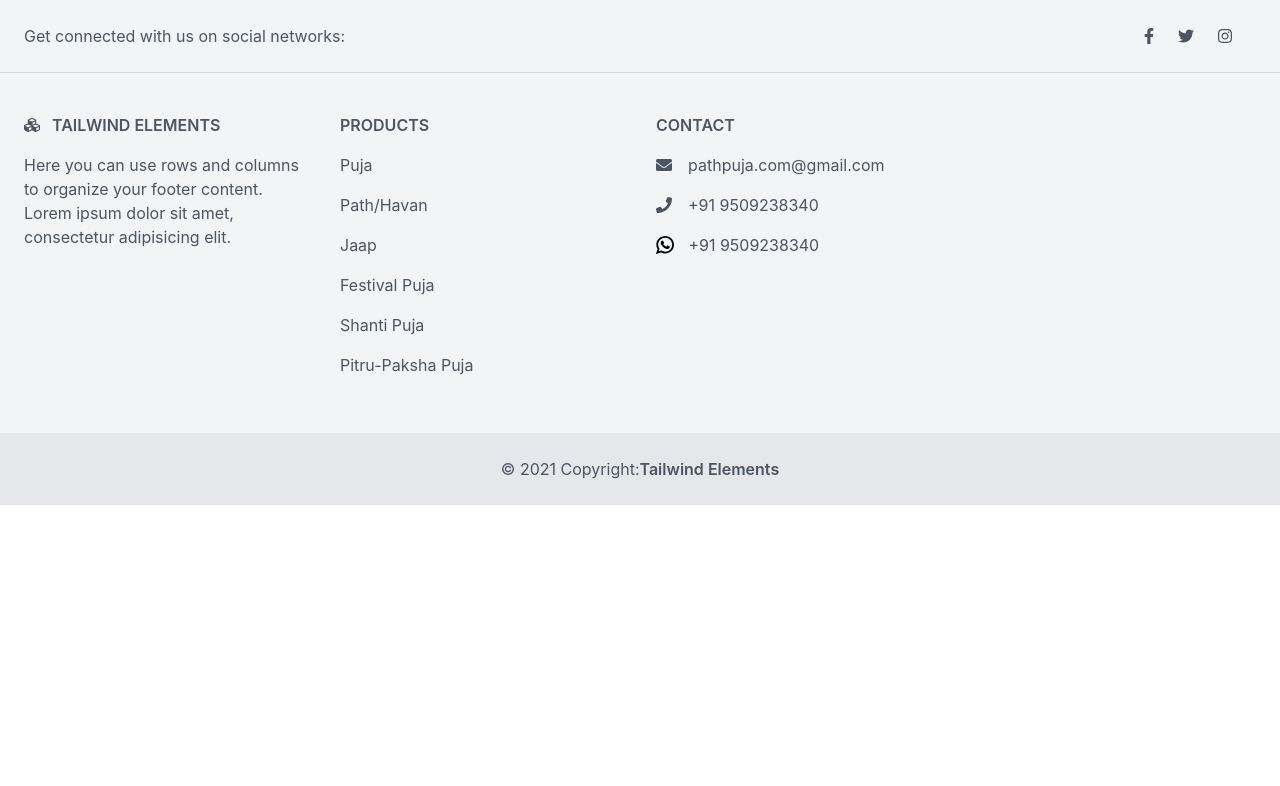
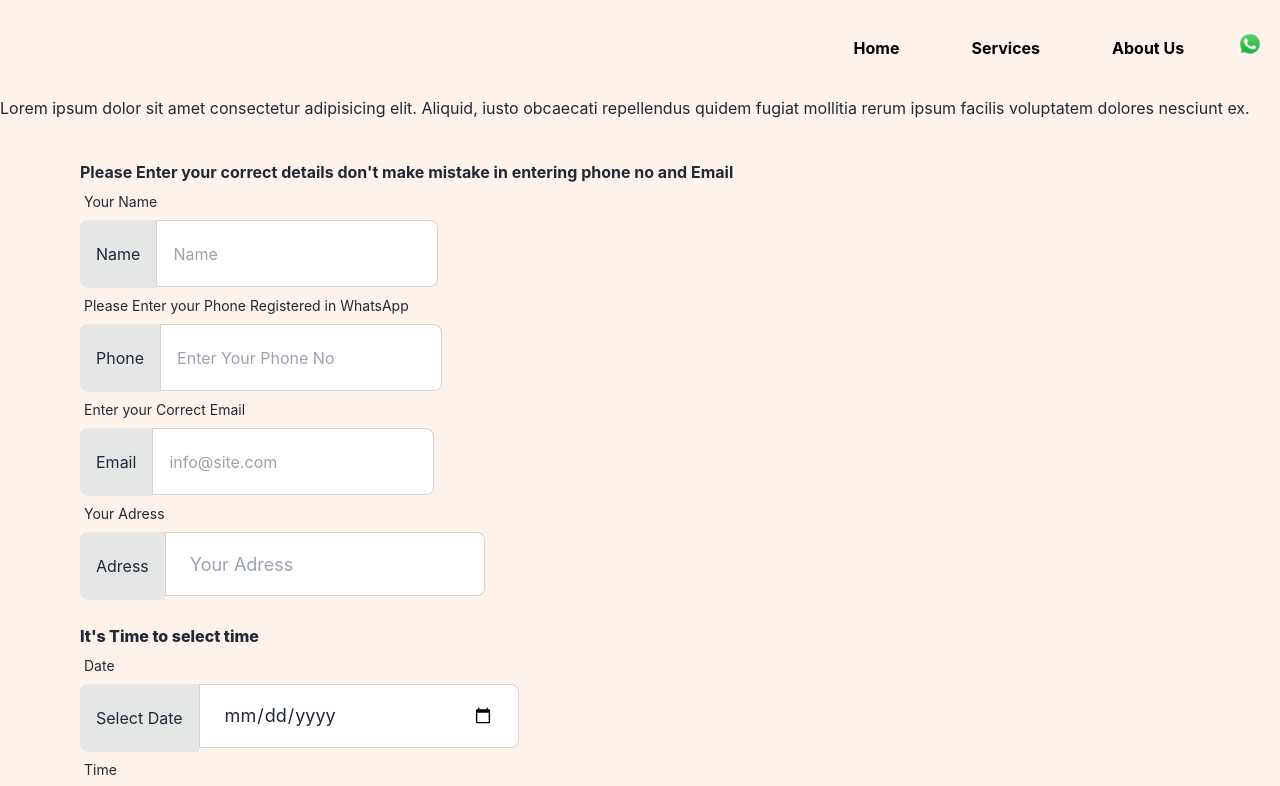
Before and after one commit to dhukslsp/pathpujaLatest, a React (Create React App) app: page /Detailing in a window 1280 px wide. Shown: the top 786 px of the page. Built offline with nearby package versions, Linux system fonts and the light colour scheme.

Commit message:
Error Showing In context text js

```diff
--- a/src/App.js
+++ b/src/App.js
@@ -7,6 +7,7 @@ import Services from './Components/Services';
 import Ourservices from './Components/Ourservices';
 import ContextText from './Components/ContextText';
 import Notestate from './Context/Notestate';
+import Detailing from './Components/Detailing';
 function App() {
   return (
     <div className='m-0 p-0'>
@@ -16,6 +17,7 @@ function App() {
           <Route path='/About' element={<About />} />
           <Route path='/Services' element={<Ourservices />} />
           <Route path='/AboutService' element={<Services />} />
+          <Route path='/Detailing' element={<Detailing/>} />
           <Route path='/my' element={<ContextText />} />
         </Routes>
         <Footer />
--- a/src/Components/ContextText.js
+++ b/src/Components/ContextText.js
@@ -1,11 +1,21 @@
-import React, { useContext } from 'react'
-import Contextcreat from '../Context/Contextcreat'
+import React, { useState,useEffect } from 'react'
 export default function ContextText() {
-    const home = useContext(Contextcreat);
-     const{myval}=home;
+  const [first, setnotes] = useState();
+  useEffect(() => {
+    const fetchallnotes = async () => {
+      const response = await fetch(`http://localhost:2001/api/Retrieve/myroute1/Rudrabhishek puja`, {
+        method: 'GET'
+      })
+      const newjson = await response.json()
+      setnotes(newjson);
+      //Logic for editing for the client
+    }
+    fetchallnotes();
+  }, [])
+
   return (
-    <div>
-        The val of my val is {myval}
+    <div className='text-black'>
+        {first.map((elm)=>{return elm.name})}
     </div>
   )
 }
--- /dev/null
+++ b/src/Components/Detailing.js
@@ -0,0 +1,72 @@
+    import React from 'react'
+    import Navbar from './Navbar'
+    function Detailing() {
+        return (
+            <div style={{ "background": "#fef3ea" }}>
+                <Navbar />
+
+                <div>Lorem ipsum dolor sit amet consectetur adipisicing elit. Aliquid, iusto obcaecati repellendus quidem fugiat mollitia rerum ipsum facilis voluptatem dolores nesciunt ex.</div>
+                <div className='flex flex-col justify-center m-10'>
+                    <p className='pl-10 font-bold'>Please Enter your correct details don't make mistake in entering phone no and Email</p>
+                    <div className="form-control pl-10">
+                        <label className="label">
+                            <span className="label-text">Your Name</span>
+                        </label>
+                        <label className="input-group" style = {{"minWidth":"16pc","height":"5pc","height":"68px"}}>
+                            <span>Name</span>
+                            <input type="text" placeholder="Name" className="input input-bordered" style = {{"height":"67px"}}/>
+                        </label>
+                    </div>
+                    <div className="form-control pl-10">
+                        <label className="label">
+                            <span className="label-text">Please Enter your Phone Registered in WhatsApp</span>
+                        </label>
+                        <label className="input-group" style = {{"minWidth":"16pc","height":"5pc","height":"68px"}}>
+                            <span>Phone</span>
+                            <input type="text" placeholder="Enter Your Phone No" className="input input-bordered" style = {{"height":"67px"}}/>
+                        </label>
+                    </div>
+                    <div className="form-control pl-10">
+                        <label className="label">
+                            <span className="label-text">Enter your Correct Email</span>
+                        </label>
+                        <label className="input-group" style = {{"minWidth":"16pc","height":"5pc","height":"68px"}}>
+                            <span>Email</span>
+                            <input type="email" placeholder="info@site.com" className="input input-bordered" style = {{"height":"67px"}}/>
+                        </label>
+                    </div>
+                    <div className="form-control pl-10">
+                        <label className="label">
+                            <span className="label-text">Your Adress</span>
+                        </label>
+                        <label className="input-group" style = {{"minWidth":"16pc","height":"5pc","height":"68px"}}>
+                            <span>Adress</span>
+                            <input type="text" placeholder="Your Adress" className="input input-bordered input-lg w-full max-w-xs" />
+                        </label>
+                    </div>
+                    <div className='pl-10 pt-6 font-extrabold'>It's Time to select time</div>
+                    <div className="form-control pl-10">
+                        <label className="label">
+                            <span className="label-text">Date</span>
+                        </label>
+                        <label className="input-group" style = {{"minWidth":"16pc","height":"5pc","height":"68px"}}>
+                            <span>Select Date</span>
+                            <input type="date" placeholder="Select Date" className="input input-bordered input-lg w-full max-w-xs" />
+                        </label>
+                    </div>
+                    <div className="form-control pl-10">
+                        <label className="label">
+                            <span className="label-text">Time</span>
+                        </label>
+                        <label className="input-group" style = {{"minWidth":"16pc","height":"5pc","height":"68px"}}>
+                            <span>Select time</span>
+                            <input type="time" placeholder="Select Date" className="input input-bordered input-lg w-full max-w-xs" />
+                        </label>
+                    </div>
+                    <button className="btn btn-success mt-10 ml-10 mb-10" style={{"width":"20pc"}}>Click For Getting Payment Details</button>
+                </div>
+            </div>
+        )
+    }
+
+    export default Detailing
--- /dev/null
+++ b/src/Components/PackageCard.js
@@ -0,0 +1,22 @@
+import React from 'react'
+
+function PackageCard(props) {
+    return (
+        <div className="card w-60 bg-base-100 shadow-xl m-12">
+            <div className="card-body bg-white">
+                <h2 className="card-title">{props.package}</h2>
+                <ul className='list-disc'>
+                    <li>{props.pandits}</li>
+                    <li>Price ₹{props.prices}</li>
+                    <li>{props.subpuja}</li>
+                    <li>{props.hours}</li>
+                </ul>
+                <div className="card-actions justify-end">
+                    <button className="btn btn-primary">Select</button>
+                </div>
+            </div>
+        </div>
+    )
+}
+
+export default PackageCard
--- a/src/Context/Notestate.js
+++ b/src/Context/Notestate.js
@@ -1,10 +1,9 @@
 import Contextcreat from './Contextcreat';
-import React from 'react';
-
-const Notestate = (props)=>{
-    const myval  = 'This String'
-    return(
-        <Contextcreat.Provider value = {{myval}}>
+import React,{useState} from 'react';
+const Notestate = (props) => {
+   const [pujaname,changepujaname] = useState();
+    return (
+        <Contextcreat.Provider value={{ pujaname,changepujaname}}>
             {props.children}
         </Contextcreat.Provider>
     )
--- /dev/null
+++ b/src/mapping.json
@@ -0,0 +1,4 @@
+{
+    "Rudrabhishek puja":"0",
+    "Satyanarayana Puja":"1"
+}
--- /dev/null
+++ b/src/records.json
@@ -0,0 +1,61 @@
+[
+    {
+        "name":"Rudrabhishek puja",
+        "Desc":"NA",
+        "Benifit1":"It increases positivity in the family.",
+        "Benifit2":"It removes all the evil eyes, doshas from your family’s life.",
+        "Benifit3":"It helps get rid off sudden accidents and health issues.",
+        "Benifit4":"It blesses family with health, peace and optimism.",
+        "Basic":"NA",
+        "Regular":{
+            "Subpuja":"Eka Rudrabhishek",
+            "hours":"1:30 hous",
+            "Pandit":"1-2 Pandit ji",
+            "Prices":"3500"
+        },
+        "Premium":{
+            "Subpuja":"Laghu Rudrabhishek Puja",
+            "hours":"6:00 hous",
+            "Pandit":"11+1 Pandit ji",
+            "Prices":"41000"
+        },
+        "Standard":{
+            "Subpuja":"Eka dash Rudraabhishek (Namak Chamak)",
+            "hours":"2 hous",
+            "Pandit":"2 Pandit ji",
+            "Prices":"5800"
+        }
+    },
+    {
+        "name":"Satyanarayana Puja",
+        "Desc":"NA",
+        "Benifit1":"Satyanarayan Pooja helps us to maintain positivity in the house.",
+        "Benifit2":"Satyanarayan Pooja remove all the negative energies that are trying to enter the house.",
+        "Benifit3":"Satyanarayan Pooja  bring peace and harmony in the family.",
+        "Benifit4":"Satyanarayan Pooja blesses us with health, wealth and happiness.",
+        "Basic":{
+            "Subpuja":"NA",
+            "hours":"2 hour",
+            "Pandit":"1 Pandit ji",
+            "Prices":"3500"
+        },
+        "Regular":{
+            "Subpuja":"Eka Rudrabhishek",
+            "hours":"1:30 hour",
+            "Pandit":"1-2 Pandit ji",
+            "Prices":"3500"
+        },
+        "Premium":{
+            "Subpuja":"Laghu Rudrabhishek Puja",
+            "hours":"6:00 hour",
+            "Pandit":"11+1 Pandit ji",
+            "Prices":"41000"
+        },
+        "Standard":{
+            "Subpuja":"(Vishnu Shashtnaam Chanting)",
+            "hours":"4 hour",
+            "Pandit":"2 Pandit ji",
+            "Prices":"5800"
+        }
+    }
+]
```
Also changed, not shown: src/Components/Ourservices.js (+26 -21 lines), src/Components/Services.js (+44 -40 lines).
